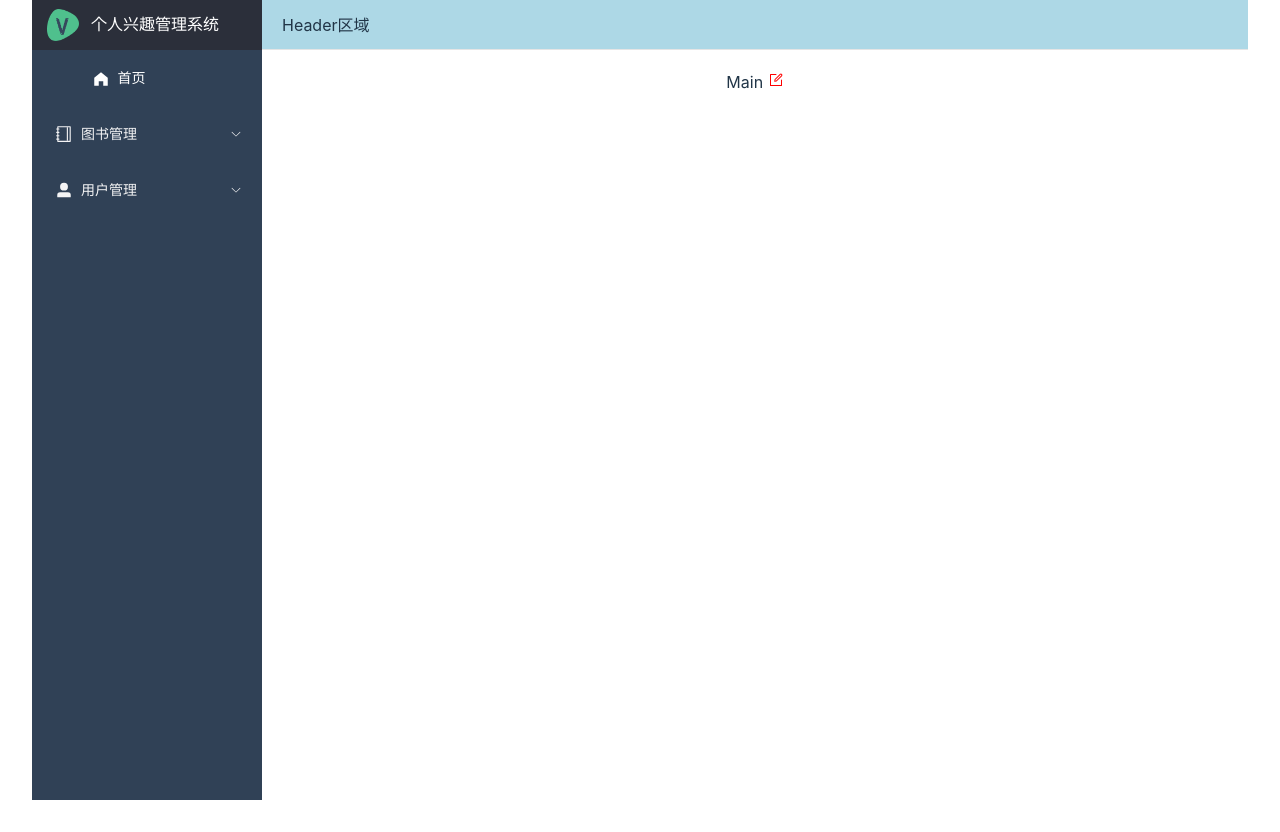
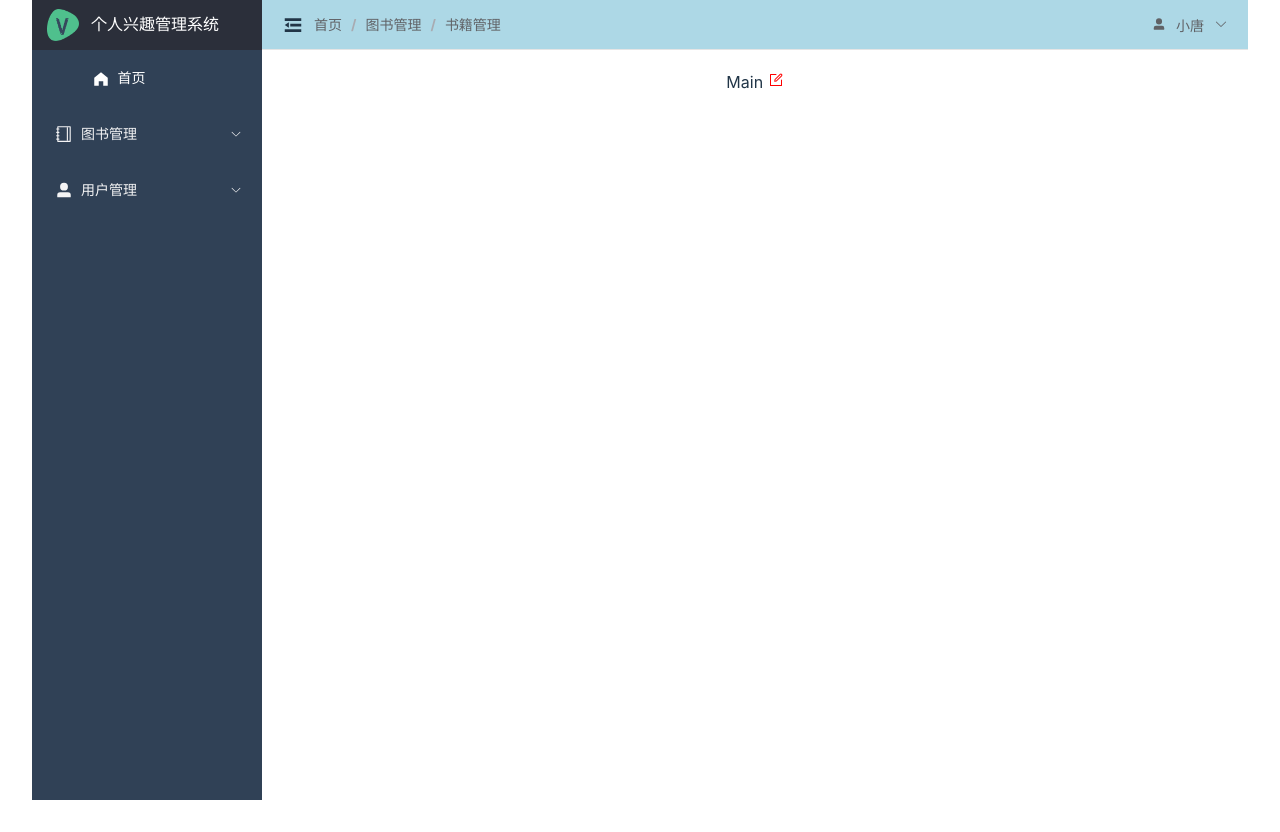
Before and after one commit to keepwonder/PKB, a Vue app in the folder practice/book_manager/book_mgr_fe/: page / in a window 1280 px wide. Built offline with nearby package versions, Linux system fonts and the light colour scheme.

Commit message:
Header区域基本布局

```diff
--- /dev/null
+++ b/practice/book_manager/book_mgr_fe/src/layout/header/BreadCrumb.vue
@@ -0,0 +1,14 @@
+<script setup lang="ts"></script>
+
+<template>
+    <el-breadcrumb separator="/">
+    <el-breadcrumb-item >首页</el-breadcrumb-item>
+
+    <el-breadcrumb-item>图书管理</el-breadcrumb-item>
+    <el-breadcrumb-item>书籍管理</el-breadcrumb-item>
+  </el-breadcrumb>
+</template>
+
+<style scoped>
+
+</style>
--- /dev/null
+++ b/practice/book_manager/book_mgr_fe/src/layout/header/Collapse.vue
@@ -0,0 +1,16 @@
+<script setup lang="ts"></script>
+
+<template>
+    <el-icon>
+        <component class="icons" is="Fold"></component>
+    </el-icon>
+
+</template>
+
+<style scoped>
+.el-icon {
+    font-size: 22px;
+    margin-right: 10px;
+
+}
+</style>
--- a/practice/book_manager/book_mgr_fe/src/layout/header/Header.vue
+++ b/practice/book_manager/book_mgr_fe/src/layout/header/Header.vue
@@ -1,5 +1,20 @@
-<script setup lang="ts"></script>
+<script setup lang="ts">
+import CollapseVue from "./Collapse.vue"
+import BreadCrumbVue from "./BreadCrumb.vue"
+import UserInfoVue from "./UserInfo.vue"
 
-<template>Header区域</template>
+</script>
 
-<style scoped></style>
+<template>
+    <div style="display: flex; align-items: center">
+        <CollapseVue></CollapseVue>
+        <BreadCrumbVue></BreadCrumbVue>
+    </div>
+
+    <UserInfoVue></UserInfoVue>
+
+</template>
+
+<style scoped>
+
+</style>
--- /dev/null
+++ b/practice/book_manager/book_mgr_fe/src/layout/header/UserInfo.vue
@@ -0,0 +1,24 @@
+<script setup lang="ts"></script>
+
+<template>
+    <el-dropdown>
+    <span class="el-dropdown-link">
+        <el-icon style="margin-right:10px">
+        <UserFilled />
+      </el-icon>
+      <span>小唐</span>
+      <el-icon class="el-icon--right" style="margin-left:10px">
+        <arrow-down />
+      </el-icon>
+    </span>
+    <template #dropdown>
+      <el-dropdown-menu>
+        <el-dropdown-item>用户信息</el-dropdown-item>
+        <el-dropdown-item>更改密码</el-dropdown-item>
+        <el-dropdown-item divided>安全退出</el-dropdown-item>
+      </el-dropdown-menu>
+    </template>
+  </el-dropdown>
+</template>
+
+<style scoped></style>
```
